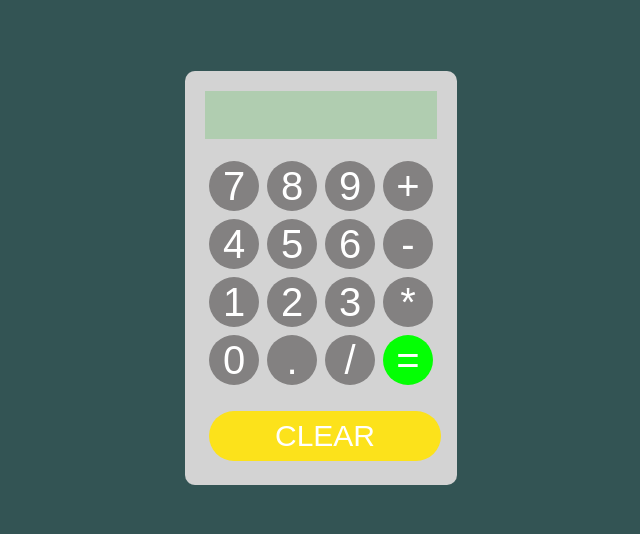
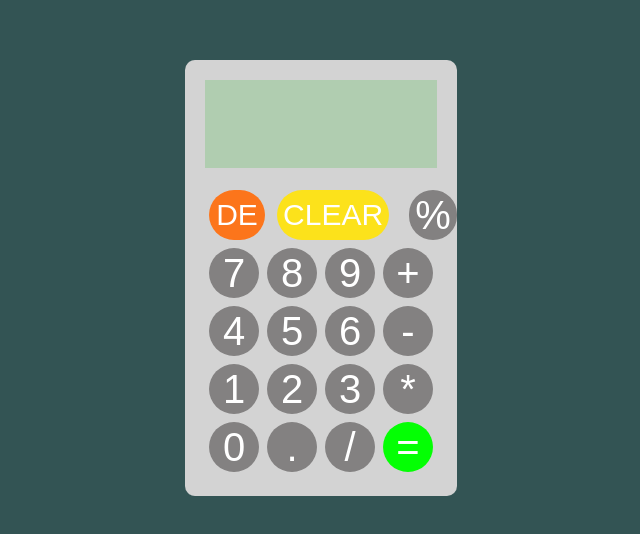
Before and after one commit to Maxime131/Calculator, a plain HTML site: page index.html in a window 1280 px wide. Shown: the part 130-664 px from the top of the page, without its empty margins (319-959 px from the left). Drawn offline with Linux system fonts and the light colour scheme.

Commit message:
completed

```diff
--- a/app.js
+++ b/app.js
@@ -16,8 +16,6 @@ function calculate(button){
     accumulativeCalculation = calculation.join('')
     srceenDisplay.textContent = accumulativeCalculation
    }
-
-
 }
 
 buttons.forEach(button => button.addEventListener('click', () => calculate(button)))
--- a/index.html
+++ b/index.html
@@ -12,6 +12,13 @@
 
         <br/>
         <div class="buttons">
+            <div id="container">
+            <button id="del">DE</button>
+            <button id="clear">CLEAR</button>
+            <button>%</button>
+        </div>
+            <br/>
+
             <button>7</button>
             <button>8</button>
             <button>9</button>
@@ -30,9 +37,8 @@
             <button id="equals">=</button>
         </div>
 
-        <br/>
 
-        <button id="clear">CLEAR</button>
+
     </div>
     <script src="app.js"></script>
 </body>
--- a/styles.css
+++ b/styles.css
@@ -13,11 +13,16 @@ body{
 
 .screen{
     width: 224px;
-    height: 40px;
+    height: 80px;
+    display: flex;
+    justify-content: flex-end;
+    align-items: center;
     background-color: rgb(176, 205, 176);
-    font-size: 40px;
+    font-size: 20px;
     text-align: end;
     padding: 4px;
+    word-break: break-all;
+    word-wrap: break-word;
 }
 
 .buttons{
@@ -49,11 +54,25 @@ button:active{
 equals:hover{
     background-color: rgb(198, 1, 1);
 }
+#container{
+    display: flex;
+}
 #clear{
-    width: 100%;
+    width: 60%;
     background-color: rgb(252, 226, 27);
     font-size: 30px;
+    margin-right: 16px;
 }
+#del{
+
+    width: 60%;
+    background-color: rgb(252, 117, 27);
+    font-size: 30px;
+    margin-right: 8px;
+}
+#del:hover{
+    background-color: rgb(252, 101, 17);
+    }
 #clear:hover{
 background-color: rgb(252, 201, 17);
 }
```
